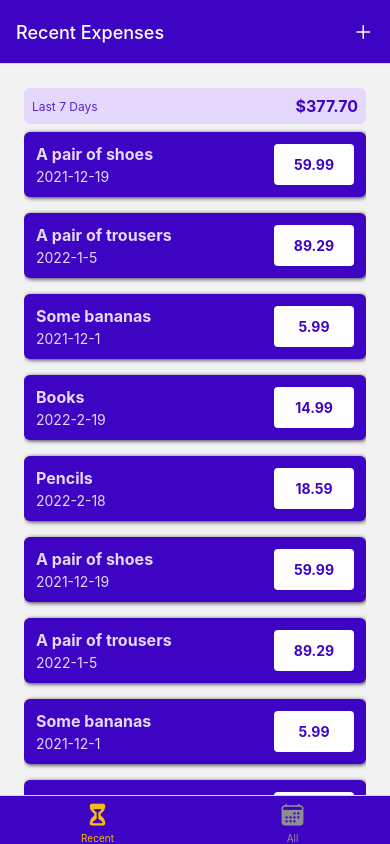
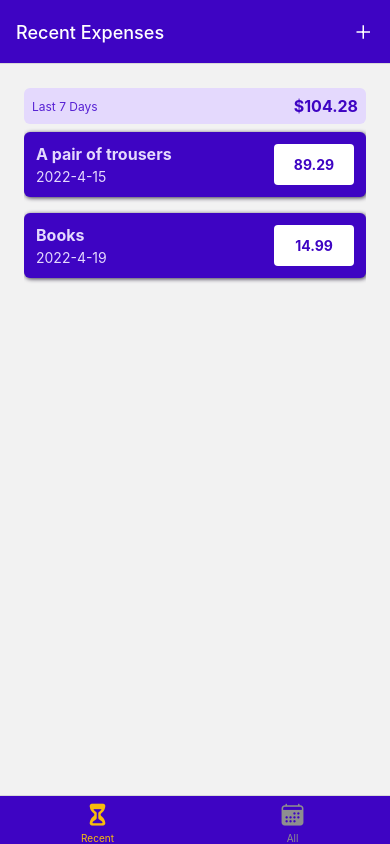
Before and after one commit to sgtbrunner/expense-tracker, a React Native app: screen /RecentExpenses in a window 390 px wide. Built offline with nearby package versions, Linux system fonts and the light colour scheme.

Commit message:
adds state management to app
- created expense context state manager and used it throughout the app
- implemented add, update and delete expenses actions on app
- made recent data available on Recent expenses bottom tab
- displayed empty state message when no expenses are to be shown

```diff
--- a/App.js
+++ b/App.js
@@ -9,6 +9,8 @@ import ManageExpense from './src/screens/ManageExpense';
 import RecentExpenses from './src/screens/RecentExpenses';
 import GlobalStyles from './src/constants/styles';
 import IconButton from './src/components/UI/IconButton';
+
+import ExpensesContextProvider from './src/context/expenses-context';
 
 const Stack = createNativeStackNavigator();
 const BottomTab = createBottomTabNavigator();
@@ -64,8 +66,9 @@ const ExpensesOverview = () => {
 export default function App() {
   return (
     <>
+      <StatusBar style='light' />
+      <ExpensesContextProvider>
         <NavigationContainer>
-        <StatusBar style='auto' />
           <Stack.Navigator
             screenOptions={{
               headerStyle: { backgroundColor: GlobalStyles.colors.primary500 },
@@ -84,6 +87,7 @@ export default function App() {
             />
           </Stack.Navigator>
         </NavigationContainer>
+      </ExpensesContextProvider>
     </>
   );
 }
--- a/src/components/ExpensesOutput/ExpensesOutput.js
+++ b/src/components/ExpensesOutput/ExpensesOutput.js
@@ -1,77 +1,18 @@
-import { StyleSheet, View } from 'react-native';
+import { StyleSheet, Text, View } from 'react-native';
 
 import ExpensesList from './ExpensesList';
 import ExpensesSummary from './ExpensesSummary';
 import GlobalStyles from '../../constants/styles';
 
-const DUMMY_EXPENSES = [
-  {
-    id: 'e1',
-    description: 'A pair of shoes',
-    amount: 59.99,
-    date: new Date('2021-12-19'),
-  },
-  {
-    id: 'e2',
-    description: 'A pair of trousers',
-    amount: 89.29,
-    date: new Date('2022-01-05'),
-  },
-  {
-    id: 'e3',
-    description: 'Some bananas',
-    amount: 5.99,
-    date: new Date('2021-12-01'),
-  },
-  {
-    id: 'e4',
-    description: 'Books',
-    amount: 14.99,
-    date: new Date('2022-02-19'),
-  },
-  {
-    id: 'e5',
-    description: 'Pencils',
-    amount: 18.59,
-    date: new Date('2022-02-18'),
-  },
-  {
-    id: 'e6',
-    description: 'A pair of shoes',
-    amount: 59.99,
-    date: new Date('2021-12-19'),
-  },
-  {
-    id: 'e7',
-    description: 'A pair of trousers',
-    amount: 89.29,
-    date: new Date('2022-01-05'),
-  },
-  {
-    id: 'e8',
-    description: 'Some bananas',
-    amount: 5.99,
-    date: new Date('2021-12-01'),
-  },
-  {
-    id: 'e9',
-    description: 'Books',
-    amount: 14.99,
-    date: new Date('2022-02-19'),
-  },
-  {
-    id: 'e10',
-    description: 'Pencils',
-    amount: 18.59,
-    date: new Date('2022-02-18'),
-  },
-];
-
-const ExpensesOutput = ({ expenses = DUMMY_EXPENSES, expensesPeriod }) => {
+const ExpensesOutput = ({ expenses, expensesPeriod, fallbackText }) => {
   return (
     <View style={styles.container}>
       <ExpensesSummary expenses={expenses} periodName={expensesPeriod} />
-      <ExpensesList list={expenses} />
+      {expenses.length > 0 ? (
+        <ExpensesList list={expenses} />
+      ) : (
+        <Text style={styles.infoText}>{fallbackText}</Text>
+      )}
     </View>
   );
 };
@@ -84,6 +25,12 @@ const styles = StyleSheet.create({
     paddingBottom: 0,
     color: GlobalStyles.colors.primary700,
   },
+  infoText: {
+    color: GlobalStyles.colors.primary700,
+    fontSize: 16,
+    textAlign: 'center',
+    marginTop: 32,
+  },
 });
 
 export default ExpensesOutput;
--- /dev/null
+++ b/src/context/expenses-context.js
@@ -0,0 +1,128 @@
+import { createContext, useReducer } from 'react';
+
+export const DUMMY_EXPENSES = [
+  {
+    id: 'e1',
+    description: 'A pair of shoes',
+    amount: 59.99,
+    date: new Date('2021-12-19'),
+  },
+  {
+    id: 'e2',
+    description: 'A pair of trousers',
+    amount: 89.29,
+    date: new Date('2022-01-05'),
+  },
+  {
+    id: 'e3',
+    description: 'Some bananas',
+    amount: 5.99,
+    date: new Date('2021-12-01'),
+  },
+  {
+    id: 'e4',
+    description: 'Books',
+    amount: 14.99,
+    date: new Date('2022-02-19'),
+  },
+  {
+    id: 'e5',
+    description: 'Pencils',
+    amount: 18.59,
+    date: new Date('2022-02-18'),
+  },
+  {
+    id: 'e6',
+    description: 'A pair of shoes',
+    amount: 59.99,
+    date: new Date('2021-12-19'),
+  },
+  {
+    id: 'e7',
+    description: 'A pair of trousers',
+    amount: 89.29,
+    date: new Date('2022-04-15'),
+  },
+  {
+    id: 'e8',
+    description: 'Some bananas',
+    amount: 5.99,
+    date: new Date('2021-12-01'),
+  },
+  {
+    id: 'e9',
+    description: 'Books',
+    amount: 14.99,
+    date: new Date('2022-04-19'),
+  },
+  {
+    id: 'e10',
+    description: 'Pencils',
+    amount: 18.59,
+    date: new Date('2022-02-18'),
+  },
+];
+
+const ADD = 'ADD';
+const DELETE = 'DELETE';
+const UPDATE = 'UPDATE';
+
+export const ExpensesContext = createContext({
+  expenses: [],
+  addExpense: ({ description, amount, date }) => {},
+  deleteExpense: (id) => {},
+  updateExpense: (id, { description, amount, date }) => {},
+});
+
+const expensesReducer = (state, action) => {
+  console.log({ state, action });
+  switch (action.type) {
+    case ADD:
+      const id = new Date().toString() + Math.random().toString();
+      return [...state, { id, ...action.payload }];
+    case DELETE:
+      return state.filter((expense) => expense.id !== action.payload);
+    case UPDATE:
+      const updatableExpenseIndex = state.findIndex(
+        (expense) => expense.id === action.payload.id
+      );
+      const updatableExpense = state[updatableExpenseIndex];
+      const updatedItem = { ...updatableExpense, ...action.payload.data };
+      const updatedExpenses = [...state];
+      updatedExpenses[updatableExpenseIndex] = updatedItem;
+      return updatedExpenses;
+    default:
+      return state;
+  }
+};
+
+const ExpensesContextProvider = ({ children }) => {
+  const [expenseState, dispatch] = useReducer(expensesReducer, DUMMY_EXPENSES);
+
+  const addExpense = (expenseData) => {
+    dispatch({ type: ADD, payload: expenseData });
+  };
+
+  const deleteExpense = (id) => {
+    dispatch({ type: DELETE, payload: id });
+  };
+
+  const updateExpense = (id, expenseData) => {
+    dispatch({ type: UPDATE, payload: { id, data: expenseData } });
+  };
+
+  const value = {
+    expenses: expenseState,
+    addExpense,
+    deleteExpense,
+    updateExpense,
+  };
+
+  return (
+    <ExpensesContext.Provider value={value}>
+      {children}
+    </ExpensesContext.Provider>
+  );
+};
+
+export default ExpensesContextProvider;
--- a/src/screens/AllExpenses.js
+++ b/src/screens/AllExpenses.js
@@ -1,7 +1,17 @@
+import { useContext } from 'react';
+
 import ExpensesOutput from '../components/ExpensesOutput/ExpensesOutput';
+import { ExpensesContext } from '../context/expenses-context';
 
 const AllExpenses = () => {
-  return <ExpensesOutput expensesPeriod='Total' />;
+  const expensesContext = useContext(ExpensesContext);
+  return (
+    <ExpensesOutput
+      expenses={expensesContext.expenses}
+      expensesPeriod='Total'
+      fallbackText='No registered expenses found'
+    />
+  );
 };
 
 export default AllExpenses;
--- a/src/screens/ManageExpense.js
+++ b/src/screens/ManageExpense.js
@@ -1,15 +1,20 @@
-import { useLayoutEffect } from 'react';
+import { useContext, useLayoutEffect } from 'react';
 import { StyleSheet, View } from 'react-native';
 import Button from '../components/UI/Button';
 
 import IconButton from '../components/UI/IconButton';
 import GlobalStyles from '../constants/styles';
+import { ExpensesContext } from '../context/expenses-context';
 
 const ManageExpense = ({ route, navigation }) => {
+  const expensesContext = useContext(ExpensesContext);
+
   const editedExpenseId = route.params?.expenseId;
   const isEditing = !!editedExpenseId;
 
   const deleteExpenseHandler = () => {
+    console.log(editedExpenseId);
+    expensesContext.deleteExpense(editedExpenseId);
     navigation.goBack();
   };
 
@@ -18,6 +23,19 @@ const ManageExpense = ({ route, navigation }) => {
   };
 
   const confirmHandler = () => {
+    if (isEditing) {
+      expensesContext.updateExpense(editedExpenseId, {
+        description: 'Update test',
+        amount: 29.99,
+        date: new Date('2022-08-20'),
+      });
+    } else {
+      expensesContext.addExpense({
+        description: 'Add test',
+        amount: 19.99,
+        date: new Date('2022-06-19'),
+      });
+    }
     navigation.goBack();
   };
 
--- a/src/screens/RecentExpenses.js
+++ b/src/screens/RecentExpenses.js
@@ -1,7 +1,24 @@
+import { useContext } from 'react';
 import ExpensesOutput from '../components/ExpensesOutput/ExpensesOutput';
+import { ExpensesContext } from '../context/expenses-context';
+import { getDateMinusDays } from '../utils/date';
 
 const RecentExpenses = () => {
-  return <ExpensesOutput expensesPeriod='Last 7 Days' />;
+  const expensesContext = useContext(ExpensesContext);
+
+  const recentExpenses = expensesContext.expenses.filter((expense) => {
+    const today = new Date();
+    const date7DaysAgo = getDateMinusDays(today, 7);
+
+    return expense.date > date7DaysAgo;
+  });
+  return (
+    <ExpensesOutput
+      expenses={recentExpenses}
+      expensesPeriod='Last 7 Days'
+      fallbackText='No expenses registered for the last 7 days'
+    />
+  );
 };
 
 export default RecentExpenses;
--- a/src/utils/date.js
+++ b/src/utils/date.js
@@ -1,3 +1,7 @@
 export const getFormattedDate = (date) => {
   return `${date.getFullYear()}-${date.getMonth() + 1}-${date.getDate()}`;
 };
+
+export const getDateMinusDays = (date, days) => {
+  return new Date(date.getFullYear(), date.getMonth(), date.getDate() - days);
+};
```
Lines whose indentation alone changed are shown as unchanged.
